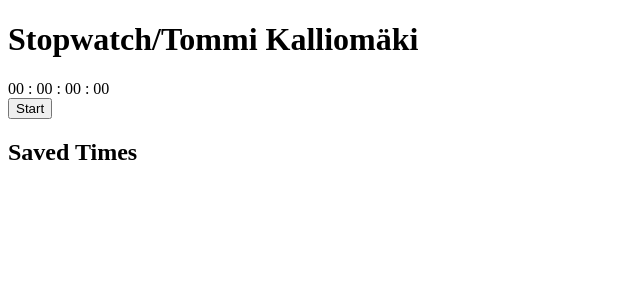
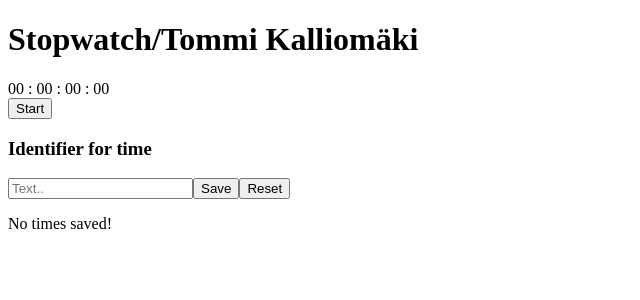
Before and after one commit to TommiKall/reactstopwatch, a React (Create React App) app: page / in a window 1280 px wide. Shown: the top 300 px of the page, without its empty margins (0-640 px from the left). Built offline with nearby package versions, Linux system fonts and the light colour scheme; the HTML template or start-up script is replaced by a standard one.

Commit message:
Uudet muokkaukset

```diff
--- a/src/App.js
+++ b/src/App.js
@@ -2,6 +2,7 @@ import React, {useState} from 'react';
 import Btn from './Btn';
 import Display from './Display';
 import Saver from './Saver';
+
 
 
 
@@ -54,6 +55,11 @@ function App() {
   const resume = () => start();
 
 
+  const save = () =>{
+    console.log({setStatus});
+  };
+
+
 
 
   return (
@@ -68,19 +74,15 @@ function App() {
 
           <div className="stopwatch"></div>
               < Display time={time}/>
-              <Btn status={status} resume= {resume} reset={reset} stop={stop} start={start}/>
+              <Btn status={status} resume= {resume} reset={reset} stop={stop} save={save} start={start}/>
       </div>
 
 
-    <div className= "saved">
-      <header>
-        <h2>Saved Times</h2>
-      </header>
-    </div>
+      <div className="paska">
+        < Saver />
+      </div>
 
-    </div>
-
-
+  </div>
   );
 
 }
--- a/src/Btn.js
+++ b/src/Btn.js
@@ -1,4 +1,5 @@
 import React from 'react';
+import Saver from './Saver';
 
 
 
@@ -23,6 +24,7 @@ function Btn(props) {
             <button className="stopwatch" onClick={props.resume}>Start</button>
             <button className="stopwatch" onClick={props.reset}>Reset</button>
             <button className="stopwatch" onClick={props.save}>Save</button>
+
         </div> : ""
         }
 
--- a/src/Saver.js
+++ b/src/Saver.js
@@ -1,15 +1,77 @@
-import React from 'react';
-
-function Saver(props) {
-    return (
-      <div>
-        <p> moroo </p>
-
-      </div>
+import React, {useState} from 'react';
 
 
-      );
-  }
+
+const Saver = () => {
+  const [items, setItems] = useState([]);
+  const [value, setValue] = useState("");
+
+  const saveItem = () => {
+    // lisää listaan
+    if (value === "") {
+      return;
+    }
+    setItems([...items, value]);
+    setValue("");
+  };
+
+  const handleChange = (e) => {
+    setValue(e.target.value);
+  };
+
+  const removeItem = (e) => {
+    let item = e.target.innerText;
+    let filtered = items.filter((x) => {
+      return x !== item;
+    });
+    setItems(filtered);
+  };
+
+  return (
+    <div>
+      <h3>Identifier for time</h3>
+
+      <input
+        value={value}
+        onChange={(e) => handleChange(e)}
+        placeholder="Text.."
+      />
+
+      <button onClick={() => saveItem()}>Save</button>
+
+      <button onClick={() => setItems([])}>Reset</button>
+
+      {items.length > 0 && <p>Remove time with click!</p>}
+      {items.length === 0 && <p>No times saved!</p>}
+
+      <ul>
+        {items.map((item, index) => {
+          return (
+            //<ListanJasen key={index} item={item} clickCallback={removeItem} />
+             <li onClick={(e) => removeItem(e)} key={index}>
+               {item}
+            </li>
+          );
+        })}
+      </ul>
+
+
+    </div>
+  );
+};
+
+
+
+
+
+
+
+
+
+
+
+
+
 
 
 
```
Also changed, not shown: 1 other file (tests, documents, lock files or other folders).
